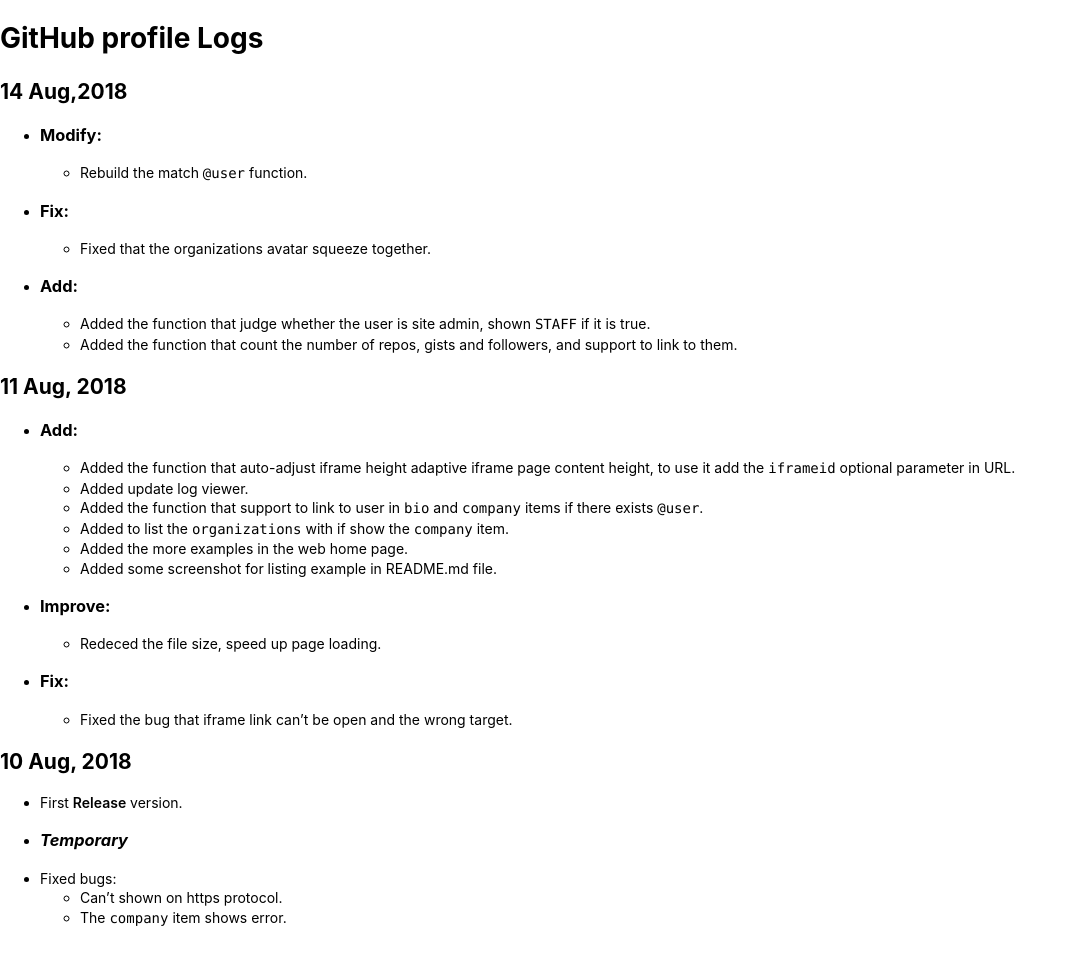
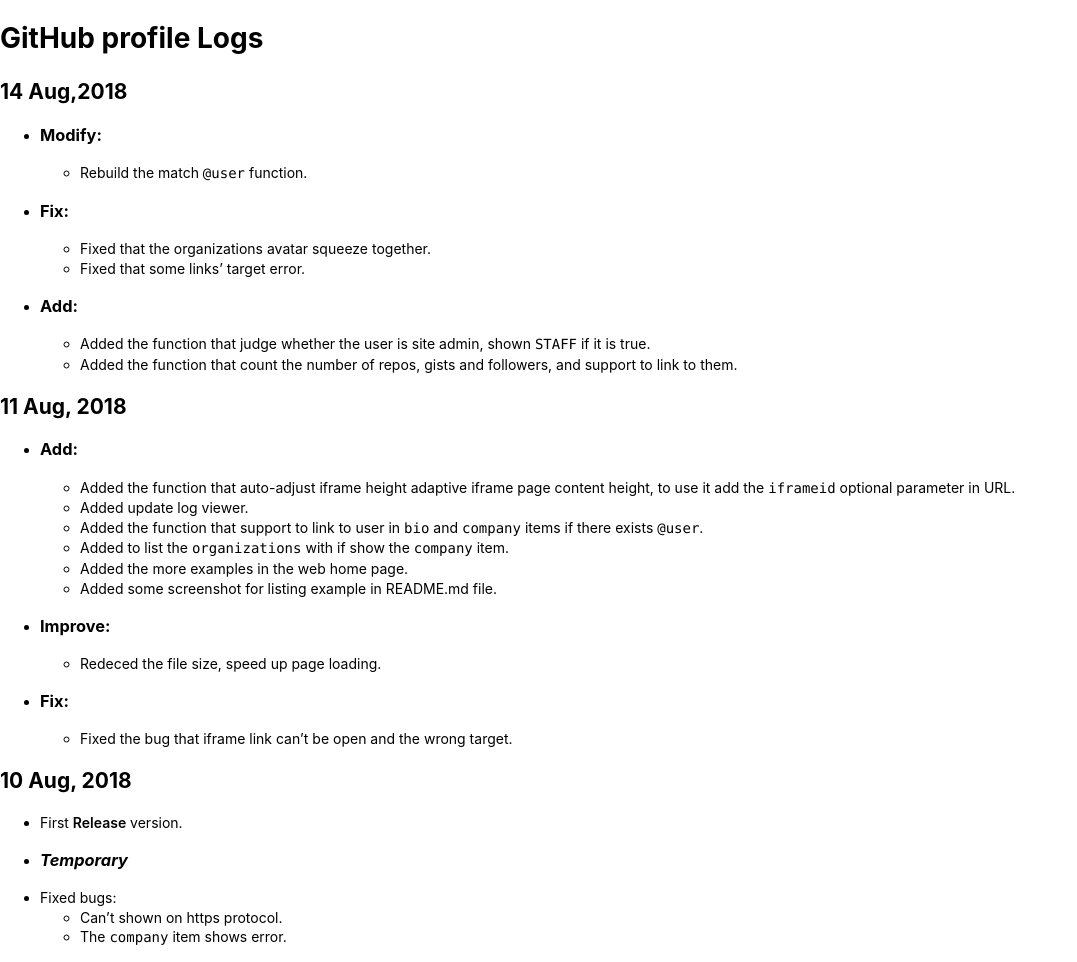
Before and after one commit to joytou/github-profile, a Jekyll site: the page built from log.md, in a window 1280 px wide. Shown: the whole page, without its empty margins (0-1077 px from the left). Built offline with Jekyll 4.4.1, drawn with Linux system fonts in a browser that asks for light colours.

Commit message:
Fix: Fixed that some links' target error.

```diff
--- a/log.md
+++ b/log.md
@@ -10,6 +10,7 @@ title: "Logs"
    - Rebuild the match `@user` function.
  - ### Fix:
    - Fixed that the organizations avatar squeeze together.
+   - Fixed that some links' target error.
  - ### Add:
     - Added the function that judge whether the user is site admin, shown `STAFF` if it is true.
     - Added the function that count the number of repos, gists and followers, and support to link to them.
```
Also changed, not shown: gh-profile.html (+1 -1 lines).
